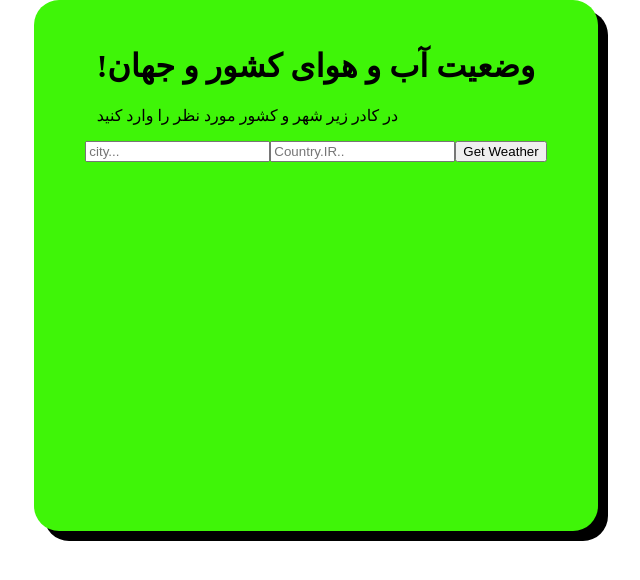
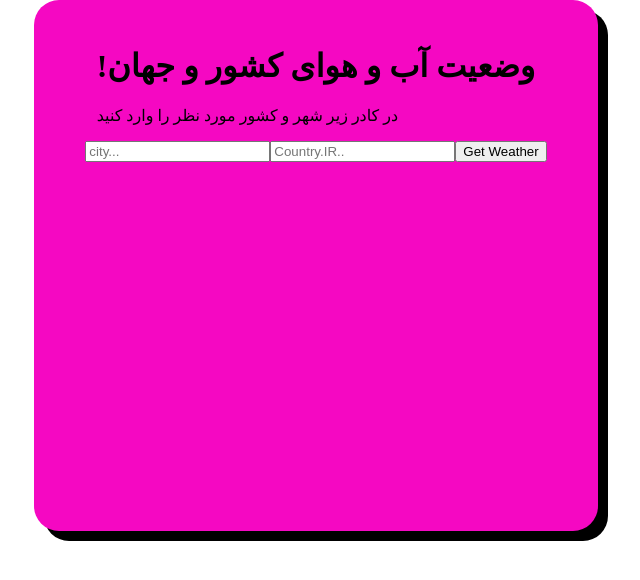
Before and after one commit to Alireza9651501005/react2, a React (Create React App) app: page / in a window 1280 px wide. Shown: the top 580 px of the page, without its empty margins (324-964 px from the left). Built offline with nearby package versions, Linux system fonts and the light colour scheme.

Commit message:
back color changed

```diff
--- a/src/App.css
+++ b/src/App.css
@@ -1,5 +1,5 @@
 .App {
-  background: #3ff508;
+  background: #f508c2;
   background-repeat: no-repeat;
   display: flex;
   flex-direction: column;
```
